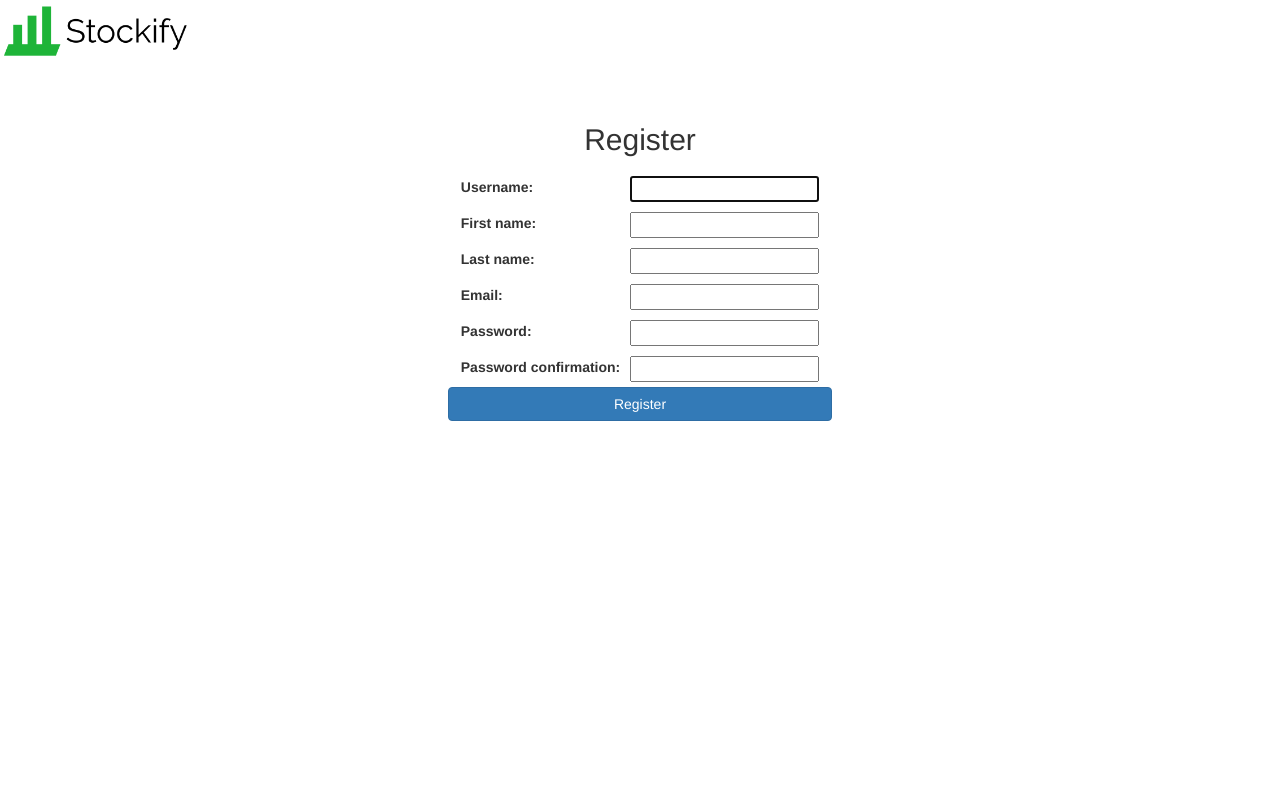
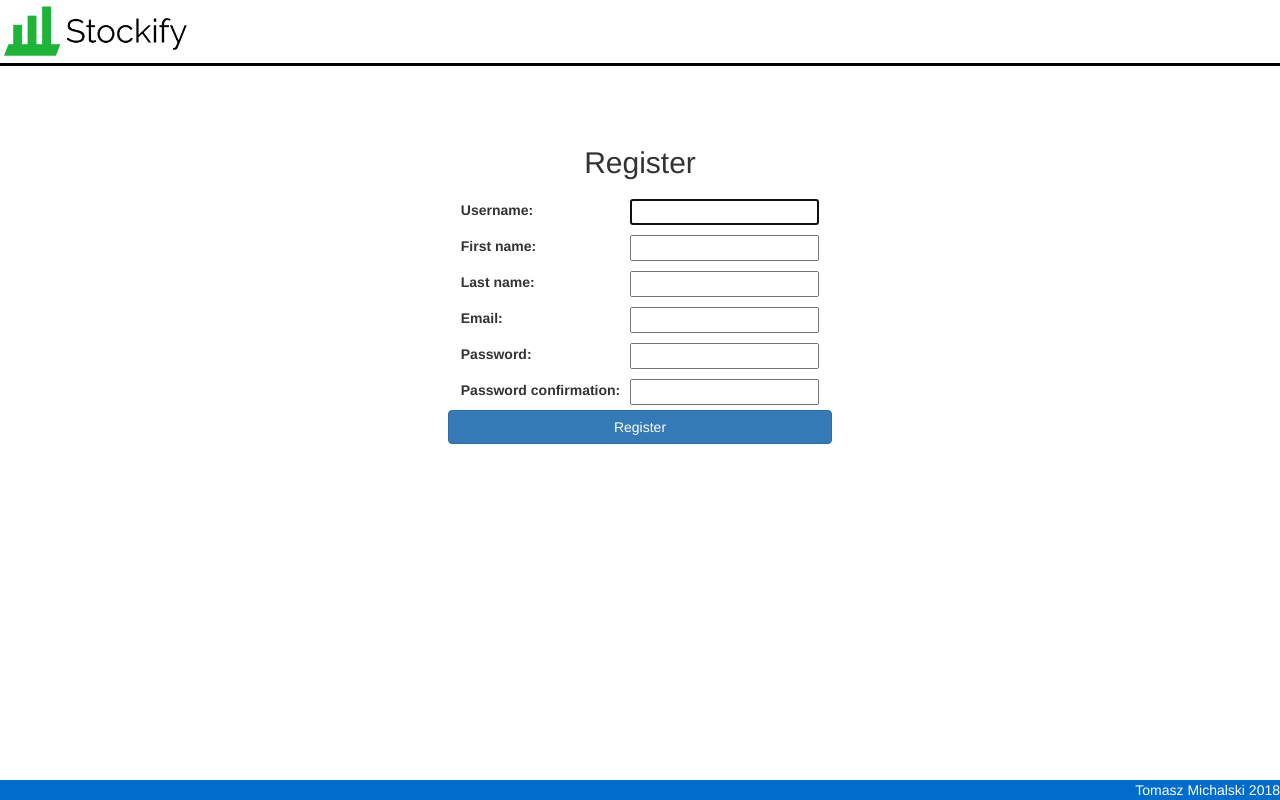
Before and after one commit to TomaszMichalski/python-course, a Django app: page /register/ in a window 1280 px wide. Run offline with Django 3.2, Linux system fonts and the light colour scheme; some libraries are stand-ins or nearby versions.

Commit message:
Templates slightly reworked

```diff
--- a/Projekt3/Stockify/Stockify/settings.py
+++ b/Projekt3/Stockify/Stockify/settings.py
@@ -25,7 +25,7 @@ SECRET_KEY = ')pb(yn7gb7o4#gv)e#d2%^d7qu-2m=7k92uvlr#nl((k5lb392'
 # SECURITY WARNING: don't run with debug turned on in production!
 DEBUG = True
 
-ALLOWED_HOSTS = []
+ALLOWED_HOSTS =  []
 
 
 # Application definition
@@ -114,7 +114,7 @@ USE_L10N = True
 
 USE_TZ = True
 
-LOGIN_REDIRECT_URL = '/main'
+LOGIN_REDIRECT_URL = '/main/'
 
 # Static files (CSS, JavaScript, Images)
 # https://docs.djangoproject.com/en/2.0/howto/static-files/
--- a/Projekt3/Stockify/Stockify/urls.py
+++ b/Projekt3/Stockify/Stockify/urls.py
@@ -15,6 +15,7 @@ Including another URLconf
 """
 from django.contrib import admin
 from django.urls import path, include
+from stocks import views
 
 urlpatterns = [
     path('', include('stocks.urls')),
--- /dev/null
+++ b/Projekt3/Stockify/stocks/templates/account/already_logged.html
@@ -0,0 +1,4 @@
+<center>
+        <p>You are already logged in</p>
+        <a href={% url 'index' %} class="btn btn-primary btn-lg" role="button">Back</a>
+</center>
--- a/Projekt3/Stockify/stocks/templates/account/login.html
+++ b/Projekt3/Stockify/stocks/templates/account/login.html
@@ -7,7 +7,7 @@
 </style>
 
 {% if user.is_authenticated %}
-    <p>You are already logged in</p>
+    {% include "account/already_logged.html" %}
 {% else %}
     <center>
         <div style="width: 30%">
--- a/Projekt3/Stockify/stocks/templates/account/register.html
+++ b/Projekt3/Stockify/stocks/templates/account/register.html
@@ -7,7 +7,7 @@
 </style>
 
 {% if user.is_authenticated %}
-    <p>You are already logged in</p>
+    {% include "account/already_logged.html" %}
 {% else %}
     <center>
         <div style="width: 30%">
--- a/Projekt3/Stockify/stocks/templates/base.html
+++ b/Projekt3/Stockify/stocks/templates/base.html
@@ -5,8 +5,22 @@
             Stockify
         </title>
         <link rel="stylesheet" href="https://maxcdn.bootstrapcdn.com/bootstrap/3.3.7/css/bootstrap.min.css">
+        <style>
+            footer {
+                position: absolute;
+                bottom: 0;
+                width: 100%;
+                text-align: right;
+                background-color: #006dcc;
+                color: white;
+            }
+            #bar {
+                border-bottom: 3px solid black;
+            }
+        </style>
     </head>
     <body>
+        <div id="bar">
             {% load static %}
             <a href={% url 'index' %}>
                 <img src={% static 'stocks/logo.png' %} width="15%" height="10%" />
@@ -15,10 +29,15 @@
             {% if user.is_authenticated %}
                 <a href={% url 'logout' %} style="float: right; margin: 5px" class="btn btn-primary btn-lg" role="button">Log out</a>
             {% endif %}
+        </div>
 
         <br /><br /><br />
 
         {% block content %}
         {% endblock %}
+
+        <footer>
+            Tomasz Michalski 2018
+        </footer>
     </body>
 </html>
--- a/Projekt3/Stockify/stocks/urls.py
+++ b/Projekt3/Stockify/stocks/urls.py
@@ -1,5 +1,5 @@
 from django.urls import path
-
+from django.urls import re_path
 from . import views
 from django.contrib.auth import views as auth_views
 
@@ -8,5 +8,6 @@ urlpatterns = [
     path('login/', auth_views.LoginView.as_view(template_name='account/login.html'), name='login'),
     path('logout/', auth_views.LogoutView.as_view(template_name='account/logout.html'), name='logout'),
     path('register/', views.register, name='register'),
-    path('main/', views.main, name='main')
+    re_path(r'^main[/]?$', views.main, name='main'),
+    re_path(r'', views.page_not_found, name='error')
 ]
--- a/Projekt3/Stockify/stocks/views.py
+++ b/Projekt3/Stockify/stocks/views.py
@@ -28,3 +28,6 @@ def register(request):
     else:
         form = RegisterForm()
     return render(request, 'account/register.html', { 'form': form })
+
+def page_not_found(request):
+    return render(request, 'other/error.html', {})
```
Also changed, not shown: Projekt3/Stockify/stocks/templates/other/error.html (added, +11 -0 lines), Projekt3/Stockify/db.sqlite3. Lines whose indentation alone changed are shown as unchanged.
